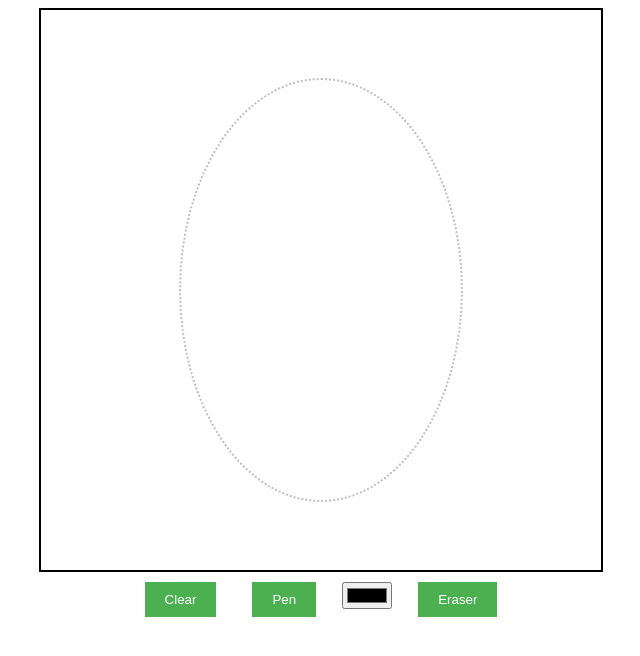
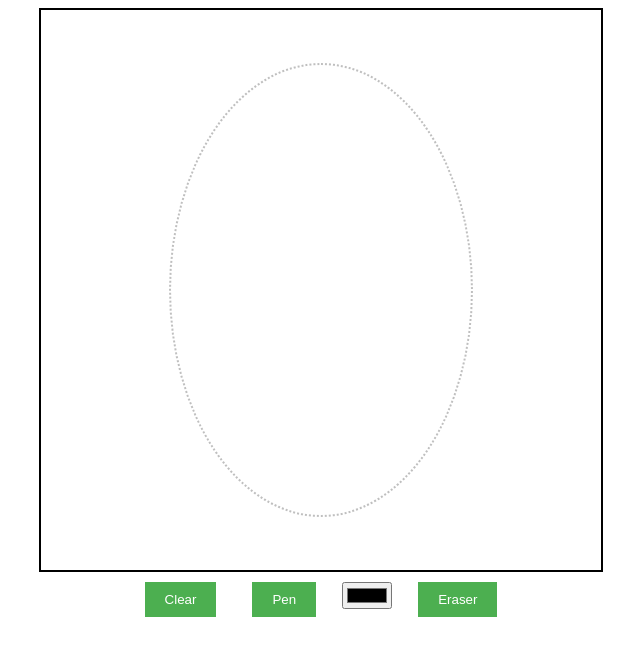
Before and after one commit to t1oluwani/SmartVision, a Vue app in the folder frontend/: page / in a window 1280 px wide. Shown: the top 656 px of the page, without its empty margins (319-959 px from the left). Built offline with nearby package versions, Linux system fonts and the light colour scheme.

Commit message:
Upd guidline and pen size

```diff
--- a/frontend/src/components/subcomponents/DrawingCanvas.vue
+++ b/frontend/src/components/subcomponents/DrawingCanvas.vue
@@ -22,12 +22,11 @@ export default {
     cnv.height = 560;
     let ctx = cnv.getContext("2d");
 
-
     // Global Variables
     let mouseIsPressed = false;
     let mouseX, mouseY, pmouseX, pmouseY;
     let isPen = true;
-    let penSize = 5; // change to 55
+    let penSize = 55;
     let penColor = "black";
 
     // Main Program Loop (60 FPS)
@@ -108,8 +107,8 @@ export default {
 
 #image-guideline {
   position: fixed; /* Overlaps with canvas */
-  width: 280px;
-  height: 420px;
+  width: 300px;
+  height: 450px;
   border-radius: 50%;
   border: dotted 2px rgba(128, 128, 128, 0.5);
 
```
